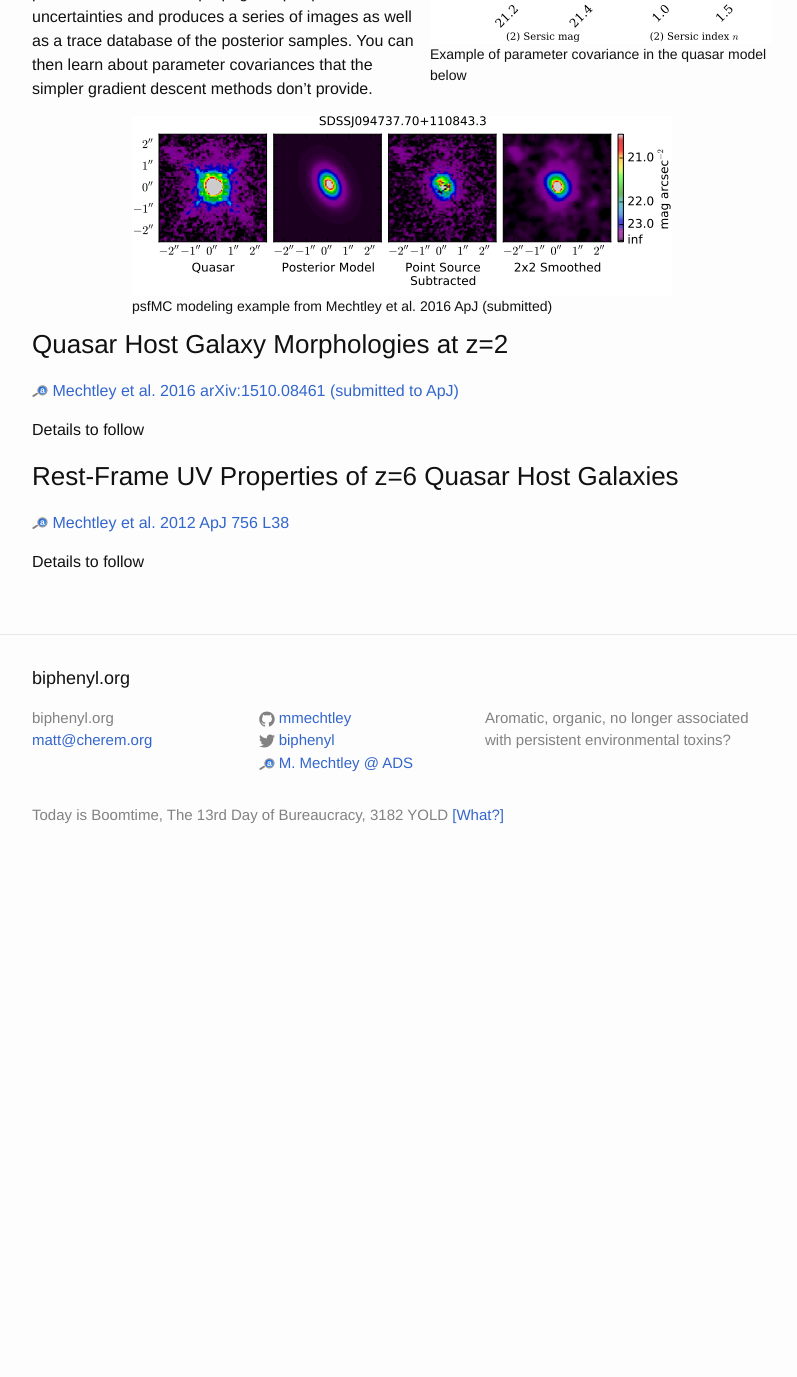
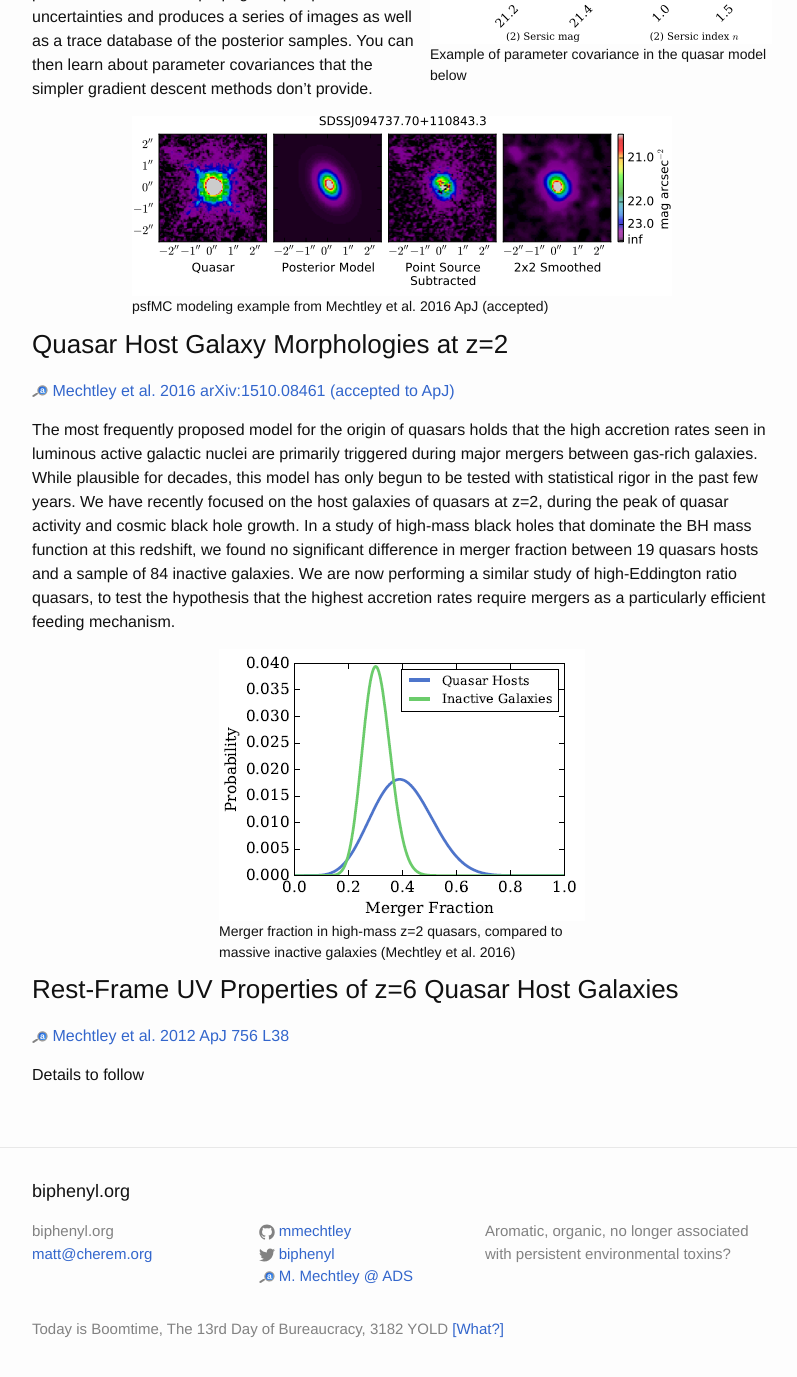
Before and after one commit to mmechtley/mmechtley.github.io, a Jekyll site: the page built from research.md, in a window 1280 px wide and 1400 px high, scrolled down 621 px. Shown: the top 1377 px of the window, without its empty margins (238-1035 px from the left). Built offline with Jekyll 4.4.1, drawn with Linux system fonts in a browser that asks for light colours; before the commit the page ends 1508 px from its top, so only the background shows below that.

Commit message:
updated research page

```diff
--- a/research.md
+++ b/research.md
@@ -13,14 +13,16 @@ I deal mainly in **quasars** and **high-redshift galaxies**. My research for the
 
 My dissertation work revolved around improved methods for modeling and subtracting quasar point sources from imaging data, especially Hubble Space Telescope Wide Field Camera 3 images. I developed [psfMC](https://github.com/mmechtley/psfMC), a software tool for Bayesian 2D surface brightness modeling -- think of it as MCMC [galfit](https://users.obs.carnegiescience.edu/peng/work/galfit/galfit.html). Users supply a [model file](https://github.com/mmechtley/psfMC/blob/master/examples/model_J0005-0006.py) defining a parameterized model (Any number of point sources, Sérsic profiles, etc.) and prior distributions for each parameter, and the software then handles drawing MCMC samples from the posterior distribution. It propagates per-pixel statistical uncertainties and produces a series of images as well as a trace database of the posterior samples. You can then learn about parameter covariances that the simpler gradient descent methods don't provide.
 
-{% include figure.html url="/images/psfmc_subtract.png" caption="psfMC modeling example from Mechtley et al. 2016 ApJ (submitted)" %}
+{% include figure.html url="/images/psfmc_subtract.png" caption="psfMC modeling example from Mechtley et al. 2016 ApJ (accepted)" %}
 
 
 ### Quasar Host Galaxy Morphologies at z=2 ###
 
-{% include icon-adsabs.html abs="2015arXiv151008461M" text="Mechtley et al. 2016 arXiv:1510.08461 (submitted to ApJ)" %}
+{% include icon-adsabs.html abs="2015arXiv151008461M" text="Mechtley et al. 2016 arXiv:1510.08461 (accepted to ApJ)" %}
 
-Details to follow
+The most frequently proposed model for the origin of quasars holds that the high accretion rates seen in luminous active galactic nuclei are primarily triggered during major mergers between gas-rich galaxies. While plausible for decades, this model has only begun to be tested with statistical rigor in the past few years. We have recently focused on the host galaxies of quasars at z=2, during the peak of quasar activity and cosmic black hole growth. In a study of high-mass black holes that dominate the BH mass function at this redshift, we found no significant difference in merger fraction between 19 quasars hosts and a sample of 84 inactive galaxies. We are now performing a similar study of high-Eddington ratio quasars, to test the hypothesis that the highest accretion rates require mergers as a particularly efficient feeding mechanism.
+
+{% include figure.html url="/images/high_mass_z2_merger_fractions.png" caption="Merger fraction in high-mass z=2 quasars, compared to massive inactive galaxies (Mechtley et al. 2016)" %}
 
 ### Rest-Frame UV Properties of z=6 Quasar Host Galaxies ###
 
```
Also changed, not shown: images/high_mass_z2_merger_fractions.png (added).
